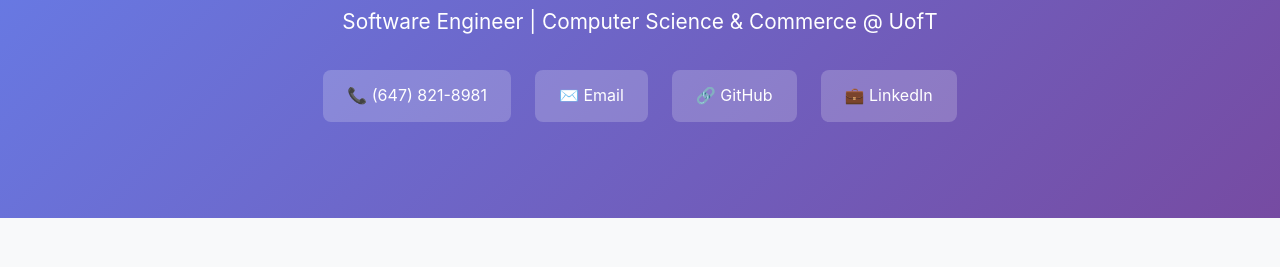
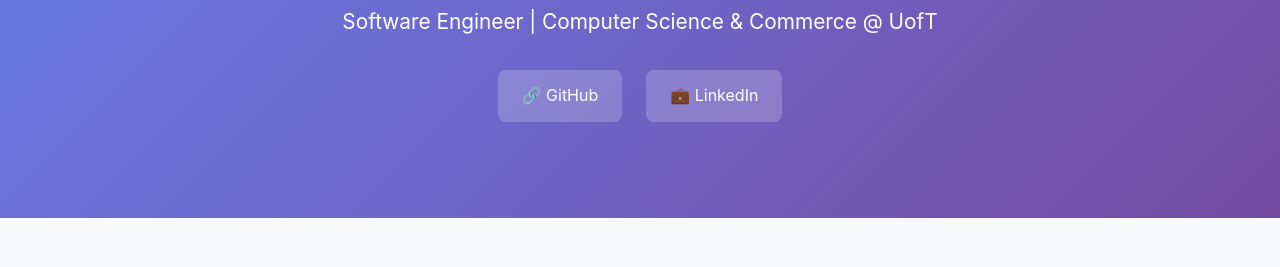
Before and after one commit to christiankevins/christiankevins.github.io, a plain HTML site: page index.html in a window 1280 px wide. Shown: the part 254-521 px from the top of the page. Drawn offline with Linux system fonts and the light colour scheme.

Commit message:
Fix About

```diff
--- a/index.html
+++ b/index.html
@@ -403,8 +403,6 @@
             <h1>Christian Kevin Sidharta</h1>
             <p>Software Engineer | Computer Science & Commerce @ UofT</p>
             <div class="contact-links">
-                <a href="tel:6478218981">📞 (647) 821-8981</a>
-                <a href="mailto:christian.kevin.04@gmail.com">✉️ Email</a>
                 <a href="https://github.com/christiankevins" target="_blank">🔗 GitHub</a>
                 <a href="https://linkedin.com/in/christian-kevin-sidharta" target="_blank">💼 LinkedIn</a>
             </div>
```
